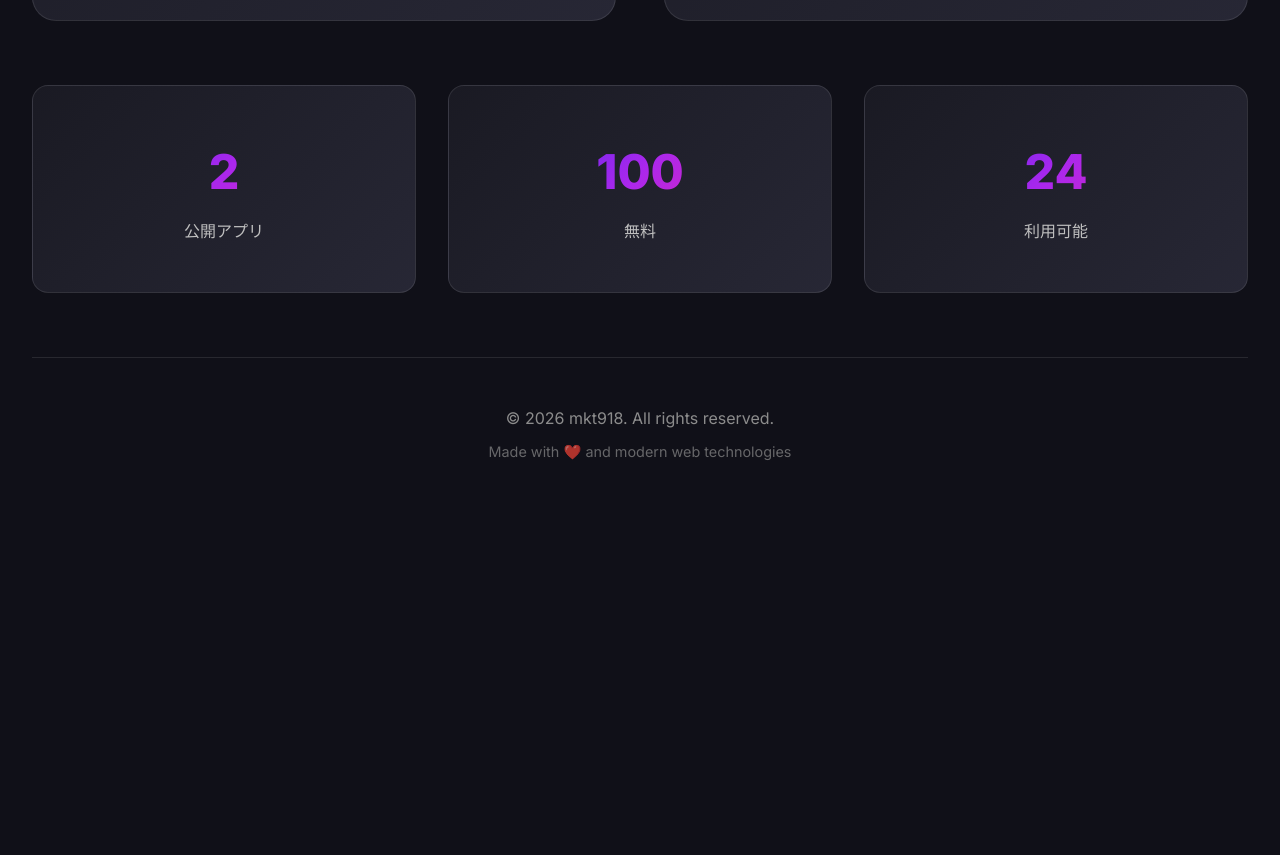
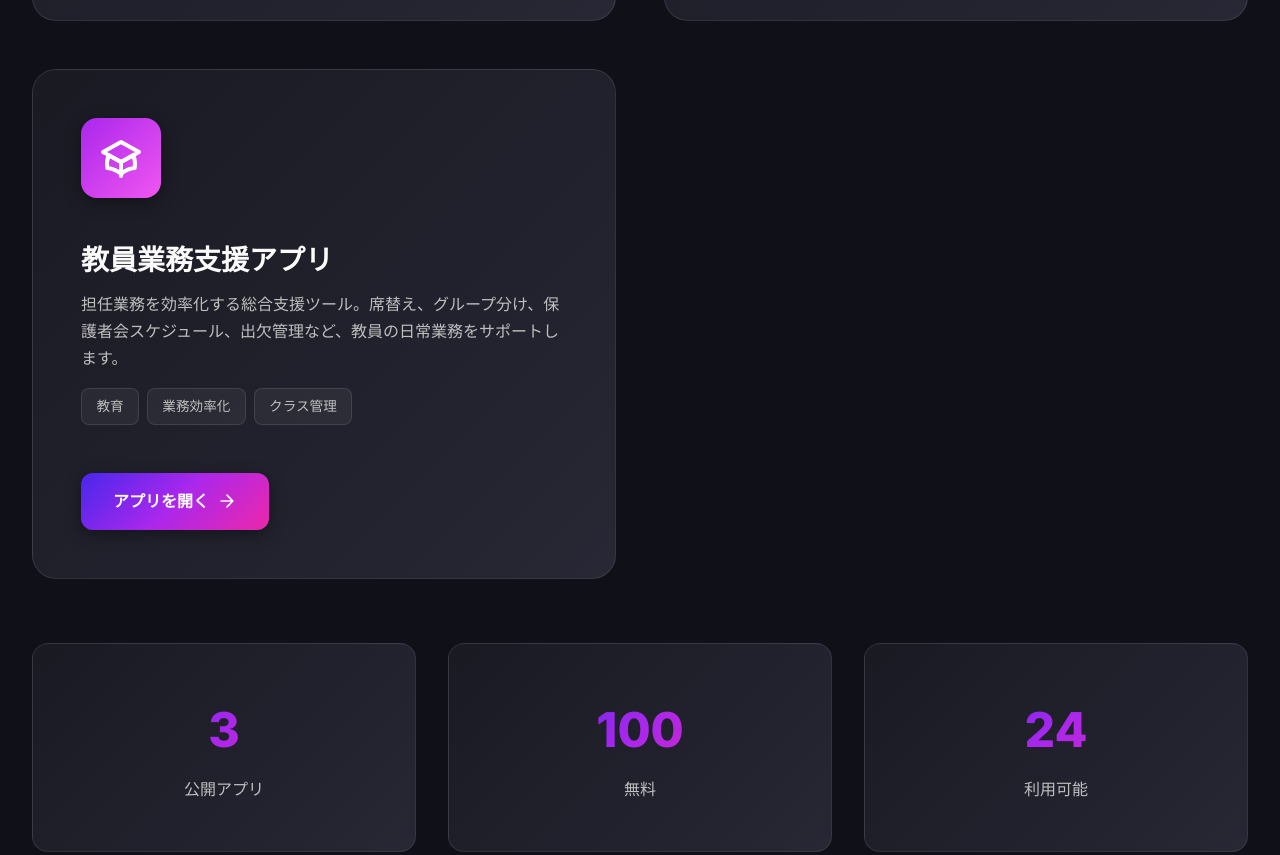
Before and after one commit to mkt918/portfolio, a plain HTML site: page index.html in a window 1280 px wide. Shown: the part 948-1803 px from the top of the page. Before the commit the page ends 1499 px from the top, so only its background shows below. Drawn offline with Linux system fonts and the light colour scheme.

Commit message:
Add Teacher app to portfolio

```diff
--- a/index.html
+++ b/index.html
@@ -1,5 +1,6 @@
 <!DOCTYPE html>
 <html lang="ja">
+
 <head>
     <meta charset="UTF-8">
     <meta name="viewport" content="width=device-width, initial-scale=1.0">
@@ -7,9 +8,12 @@
     <meta name="description" content="mkt918が開発したWebアプリケーションのポータルサイト。時間割管理システムやEDINET監視ツールなど、実用的なアプリケーションを公開しています。">
     <link rel="preconnect" href="https://fonts.googleapis.com">
     <link rel="preconnect" href="https://fonts.gstatic.com" crossorigin>
-    <link href="https://fonts.googleapis.com/css2?family=Inter:wght@300;400;600;700;800&family=Noto+Sans+JP:wght@300;400;600;700;800&display=swap" rel="stylesheet">
+    <link
+        href="https://fonts.googleapis.com/css2?family=Inter:wght@300;400;600;700;800&family=Noto+Sans+JP:wght@300;400;600;700;800&display=swap"
+        rel="stylesheet">
     <link rel="stylesheet" href="style.css">
 </head>
+
 <body>
     <div class="stars"></div>
     <div class="stars2"></div>
@@ -21,9 +25,12 @@
                 <div class="logo-section">
                     <div class="logo-icon">
                         <svg viewBox="0 0 24 24" fill="none" xmlns="http://www.w3.org/2000/svg">
-                            <path d="M12 2L2 7L12 12L22 7L12 2Z" stroke="currentColor" stroke-width="2" stroke-linecap="round" stroke-linejoin="round"/>
-                            <path d="M2 17L12 22L22 17" stroke="currentColor" stroke-width="2" stroke-linecap="round" stroke-linejoin="round"/>
-                            <path d="M2 12L12 17L22 12" stroke="currentColor" stroke-width="2" stroke-linecap="round" stroke-linejoin="round"/>
+                            <path d="M12 2L2 7L12 12L22 7L12 2Z" stroke="currentColor" stroke-width="2"
+                                stroke-linecap="round" stroke-linejoin="round" />
+                            <path d="M2 17L12 22L22 17" stroke="currentColor" stroke-width="2" stroke-linecap="round"
+                                stroke-linejoin="round" />
+                            <path d="M2 12L12 17L22 12" stroke="currentColor" stroke-width="2" stroke-linecap="round"
+                                stroke-linejoin="round" />
                         </svg>
                     </div>
                     <div class="logo-text">
@@ -34,7 +41,8 @@
                 <div class="github-link">
                     <a href="https://github.com/mkt918" target="_blank" rel="noopener noreferrer" class="btn-github">
                         <svg viewBox="0 0 24 24" fill="currentColor" xmlns="http://www.w3.org/2000/svg">
-                            <path d="M12 0c-6.626 0-12 5.373-12 12 0 5.302 3.438 9.8 8.207 11.387.599.111.793-.261.793-.577v-2.234c-3.338.726-4.033-1.416-4.033-1.416-.546-1.387-1.333-1.756-1.333-1.756-1.089-.745.083-.729.083-.729 1.205.084 1.839 1.237 1.839 1.237 1.07 1.834 2.807 1.304 3.492.997.107-.775.418-1.305.762-1.604-2.665-.305-5.467-1.334-5.467-5.931 0-1.311.469-2.381 1.236-3.221-.124-.303-.535-1.524.117-3.176 0 0 1.008-.322 3.301 1.23.957-.266 1.983-.399 3.003-.404 1.02.005 2.047.138 3.006.404 2.291-1.552 3.297-1.23 3.297-1.23.653 1.653.242 2.874.118 3.176.77.84 1.235 1.911 1.235 3.221 0 4.609-2.807 5.624-5.479 5.921.43.372.823 1.102.823 2.222v3.293c0 .319.192.694.801.576 4.765-1.589 8.199-6.086 8.199-11.386 0-6.627-5.373-12-12-12z"/>
+                            <path
+                                d="M12 0c-6.626 0-12 5.373-12 12 0 5.302 3.438 9.8 8.207 11.387.599.111.793-.261.793-.577v-2.234c-3.338.726-4.033-1.416-4.033-1.416-.546-1.387-1.333-1.756-1.333-1.756-1.089-.745.083-.729.083-.729 1.205.084 1.839 1.237 1.839 1.237 1.07 1.834 2.807 1.304 3.492.997.107-.775.418-1.305.762-1.604-2.665-.305-5.467-1.334-5.467-5.931 0-1.311.469-2.381 1.236-3.221-.124-.303-.535-1.524.117-3.176 0 0 1.008-.322 3.301 1.23.957-.266 1.983-.399 3.003-.404 1.02.005 2.047.138 3.006.404 2.291-1.552 3.297-1.23 3.297-1.23.653 1.653.242 2.874.118 3.176.77.84 1.235 1.911 1.235 3.221 0 4.609-2.807 5.624-5.479 5.921.43.372.823 1.102.823 2.222v3.293c0 .319.192.694.801.576 4.765-1.589 8.199-6.086 8.199-11.386 0-6.627-5.373-12-12-12z" />
                         </svg>
                         GitHub
                     </a>
@@ -59,10 +67,11 @@
                     <div class="card-content">
                         <div class="app-icon timetable-icon">
                             <svg viewBox="0 0 24 24" fill="none" xmlns="http://www.w3.org/2000/svg">
-                                <rect x="3" y="4" width="18" height="18" rx="2" stroke="currentColor" stroke-width="2"/>
-                                <line x1="3" y1="9" x2="21" y2="9" stroke="currentColor" stroke-width="2"/>
-                                <line x1="8" y1="4" x2="8" y2="22" stroke="currentColor" stroke-width="2"/>
-                                <circle cx="14" cy="14" r="2" fill="currentColor"/>
+                                <rect x="3" y="4" width="18" height="18" rx="2" stroke="currentColor"
+                                    stroke-width="2" />
+                                <line x1="3" y1="9" x2="21" y2="9" stroke="currentColor" stroke-width="2" />
+                                <line x1="8" y1="4" x2="8" y2="22" stroke="currentColor" stroke-width="2" />
+                                <circle cx="14" cy="14" r="2" fill="currentColor" />
                             </svg>
                         </div>
                         <div class="app-info">
@@ -77,10 +86,12 @@
                             </div>
                         </div>
                         <div class="card-footer">
-                            <a href="https://mkt918.github.io/timetable-kun-v1/" target="_blank" rel="noopener noreferrer" class="btn-primary">
+                            <a href="https://mkt918.github.io/timetable-kun-v1/" target="_blank"
+                                rel="noopener noreferrer" class="btn-primary">
                                 <span>アプリを開く</span>
                                 <svg viewBox="0 0 24 24" fill="none" xmlns="http://www.w3.org/2000/svg">
-                                    <path d="M5 12h14M12 5l7 7-7 7" stroke="currentColor" stroke-width="2" stroke-linecap="round" stroke-linejoin="round"/>
+                                    <path d="M5 12h14M12 5l7 7-7 7" stroke="currentColor" stroke-width="2"
+                                        stroke-linecap="round" stroke-linejoin="round" />
                                 </svg>
                             </a>
                         </div>
@@ -92,9 +103,11 @@
                     <div class="card-content">
                         <div class="app-icon edinet-icon">
                             <svg viewBox="0 0 24 24" fill="none" xmlns="http://www.w3.org/2000/svg">
-                                <path d="M3 3v18h18" stroke="currentColor" stroke-width="2" stroke-linecap="round" stroke-linejoin="round"/>
-                                <path d="M18 9l-5 5-3-3-4 4" stroke="currentColor" stroke-width="2" stroke-linecap="round" stroke-linejoin="round"/>
-                                <circle cx="18" cy="9" r="2" fill="currentColor"/>
+                                <path d="M3 3v18h18" stroke="currentColor" stroke-width="2" stroke-linecap="round"
+                                    stroke-linejoin="round" />
+                                <path d="M18 9l-5 5-3-3-4 4" stroke="currentColor" stroke-width="2"
+                                    stroke-linecap="round" stroke-linejoin="round" />
+                                <circle cx="18" cy="9" r="2" fill="currentColor" />
                             </svg>
                         </div>
                         <div class="app-info">
@@ -109,10 +122,51 @@
                             </div>
                         </div>
                         <div class="card-footer">
-                            <a href="https://edinet-monitor.vercel.app/" target="_blank" rel="noopener noreferrer" class="btn-primary">
+                            <a href="https://edinet-monitor.vercel.app/" target="_blank" rel="noopener noreferrer"
+                                class="btn-primary">
                                 <span>アプリを開く</span>
                                 <svg viewBox="0 0 24 24" fill="none" xmlns="http://www.w3.org/2000/svg">
-                                    <path d="M5 12h14M12 5l7 7-7 7" stroke="currentColor" stroke-width="2" stroke-linecap="round" stroke-linejoin="round"/>
+                                    <path d="M5 12h14M12 5l7 7-7 7" stroke="currentColor" stroke-width="2"
+                                        stroke-linecap="round" stroke-linejoin="round" />
+                                </svg>
+                            </a>
+                        </div>
+                    </div>
+                </article>
+
+                <article class="app-card" data-app="teacher">
+                    <div class="card-glow"></div>
+                    <div class="card-content">
+                        <div class="app-icon teacher-icon">
+                            <svg viewBox="0 0 24 24" fill="none" xmlns="http://www.w3.org/2000/svg">
+                                <path d="M12 14l9-5-9-5-9 5 9 5z" stroke="currentColor" stroke-width="2"
+                                    stroke-linecap="round" stroke-linejoin="round" />
+                                <path
+                                    d="M12 14l6.16-3.422a12.083 12.083 0 01.665 6.479A11.952 11.952 0 0012 20.055a11.952 11.952 0 00-6.824-2.998 12.078 12.078 0 01.665-6.479L12 14z"
+                                    stroke="currentColor" stroke-width="2" stroke-linecap="round"
+                                    stroke-linejoin="round" />
+                                <path d="M12 14v7" stroke="currentColor" stroke-width="2" stroke-linecap="round"
+                                    stroke-linejoin="round" />
+                            </svg>
+                        </div>
+                        <div class="app-info">
+                            <h3 class="app-title">教員業務支援アプリ</h3>
+                            <p class="app-description">
+                                担任業務を効率化する総合支援ツール。席替え、グループ分け、保護者会スケジュール、出欠管理など、教員の日常業務をサポートします。
+                            </p>
+                            <div class="app-tags">
+                                <span class="tag">教育</span>
+                                <span class="tag">業務効率化</span>
+                                <span class="tag">クラス管理</span>
+                            </div>
+                        </div>
+                        <div class="card-footer">
+                            <a href="https://mkt918.github.io/Teacher/#dashboard" target="_blank"
+                                rel="noopener noreferrer" class="btn-primary">
+                                <span>アプリを開く</span>
+                                <svg viewBox="0 0 24 24" fill="none" xmlns="http://www.w3.org/2000/svg">
+                                    <path d="M5 12h14M12 5l7 7-7 7" stroke="currentColor" stroke-width="2"
+                                        stroke-linecap="round" stroke-linejoin="round" />
                                 </svg>
                             </a>
                         </div>
@@ -122,7 +176,7 @@
 
             <section class="stats-section">
                 <div class="stat-card">
-                    <div class="stat-number">2</div>
+                    <div class="stat-number">3</div>
                     <div class="stat-label">公開アプリ</div>
                 </div>
                 <div class="stat-card">
@@ -144,4 +198,5 @@
 
     <script src="script.js"></script>
 </body>
+
 </html>
--- a/style.css
+++ b/style.css
@@ -100,6 +100,7 @@ body {
     from {
         transform: translateY(0);
     }
+
     to {
         transform: translateY(-2000px);
     }
@@ -159,9 +160,12 @@ body {
 }
 
 @keyframes float {
-    0%, 100% {
+
+    0%,
+    100% {
         transform: translateY(0);
     }
+
     50% {
         transform: translateY(-10px);
     }
@@ -317,6 +321,10 @@ body {
     background: linear-gradient(135deg, hsl(160, 84%, 44%) 0%, hsl(180, 84%, 54%) 100%);
 }
 
+.teacher-icon {
+    background: linear-gradient(135deg, hsl(280, 84%, 54%) 0%, hsl(300, 84%, 64%) 100%);
+}
+
 .app-title {
     font-size: 1.75rem;
     font-weight: 700;
@@ -452,6 +460,7 @@ body {
     from {
         opacity: 0;
     }
+
     to {
         opacity: 1;
     }
@@ -462,6 +471,7 @@ body {
         opacity: 0;
         transform: translateY(-30px);
     }
+
     to {
         opacity: 1;
         transform: translateY(0);
@@ -473,6 +483,7 @@ body {
         opacity: 0;
         transform: translateY(30px);
     }
+
     to {
         opacity: 1;
         transform: translateY(0);
```
